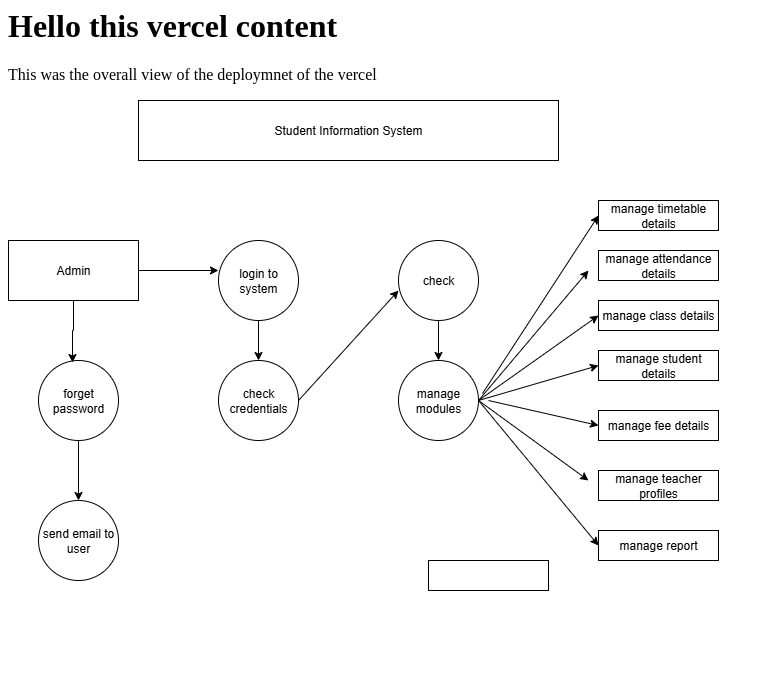
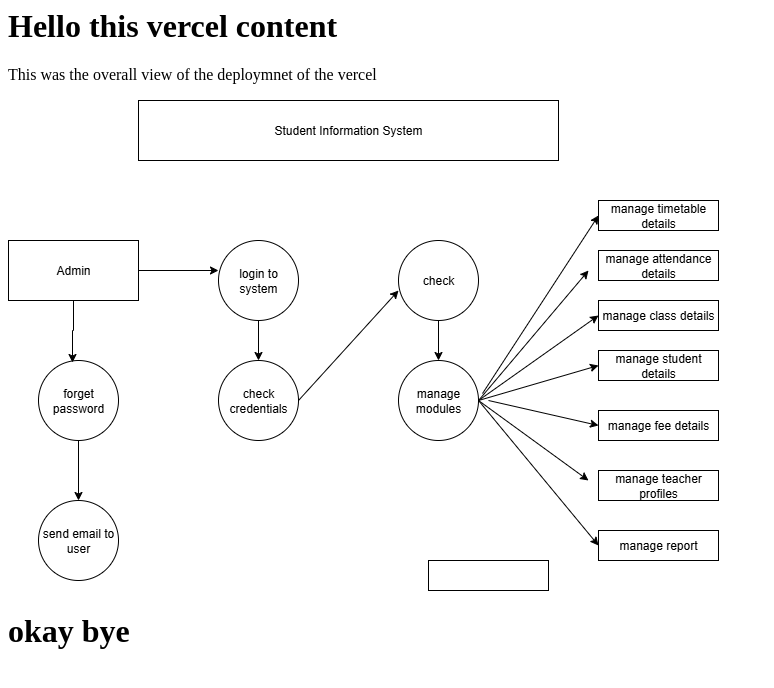
Before and after one commit to suggupramod184/pramod, a plain HTML site: page index.html in a window 1280 px wide. Shown: the whole page, without its empty margins (0-774 px from the left). Drawn offline with Linux system fonts and the light colour scheme.

Commit message:
Update index.html

```diff
--- a/index.html
+++ b/index.html
@@ -3,5 +3,6 @@
      <h1>Hello this vercel content</h1>
     <p>This was the overall view of the deploymnet of the vercel</p>
     <img src="Untitled Diagram.drawio.png">
+    <h1>okay bye</h1>
   </body>
 </html
```
